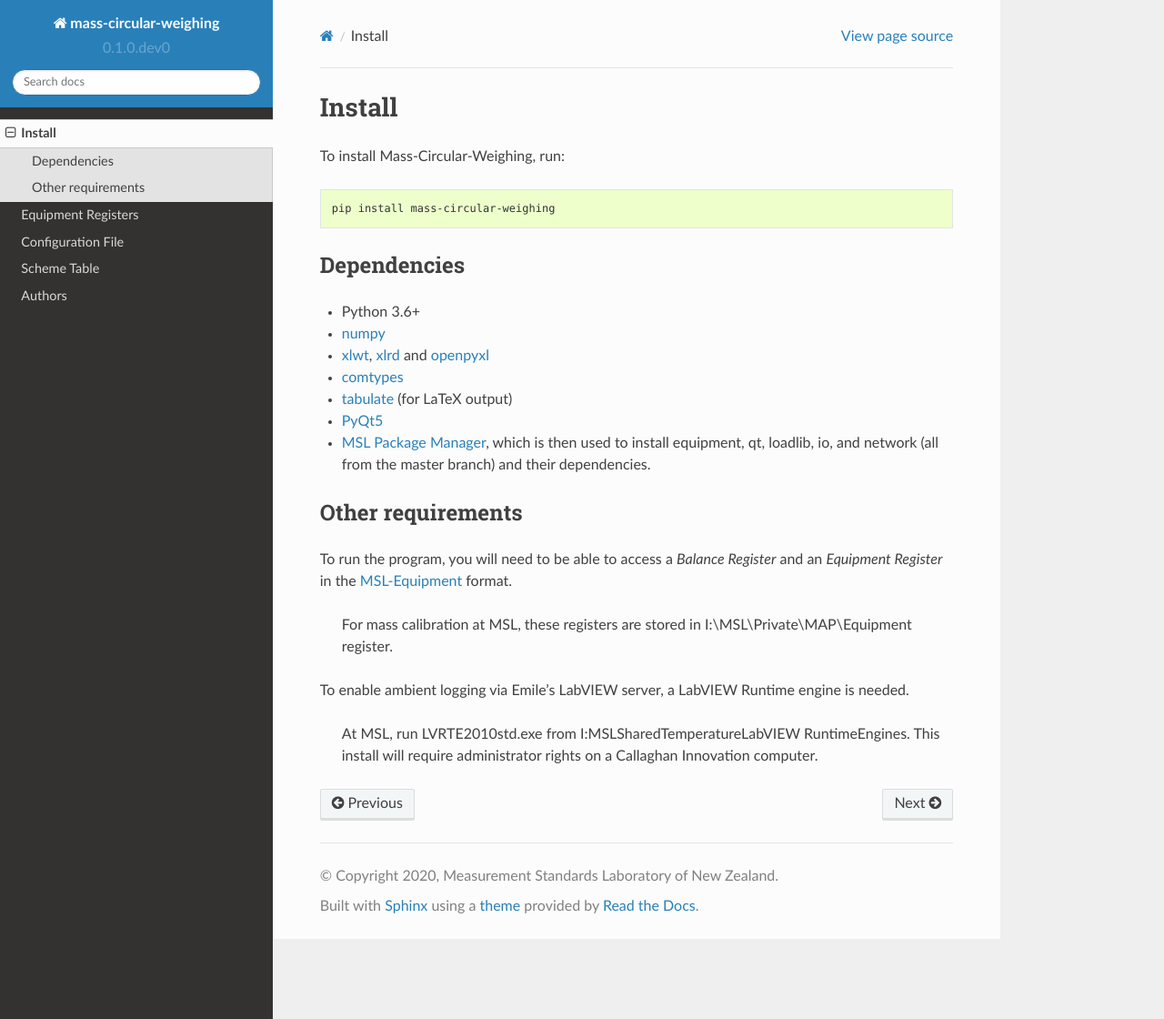
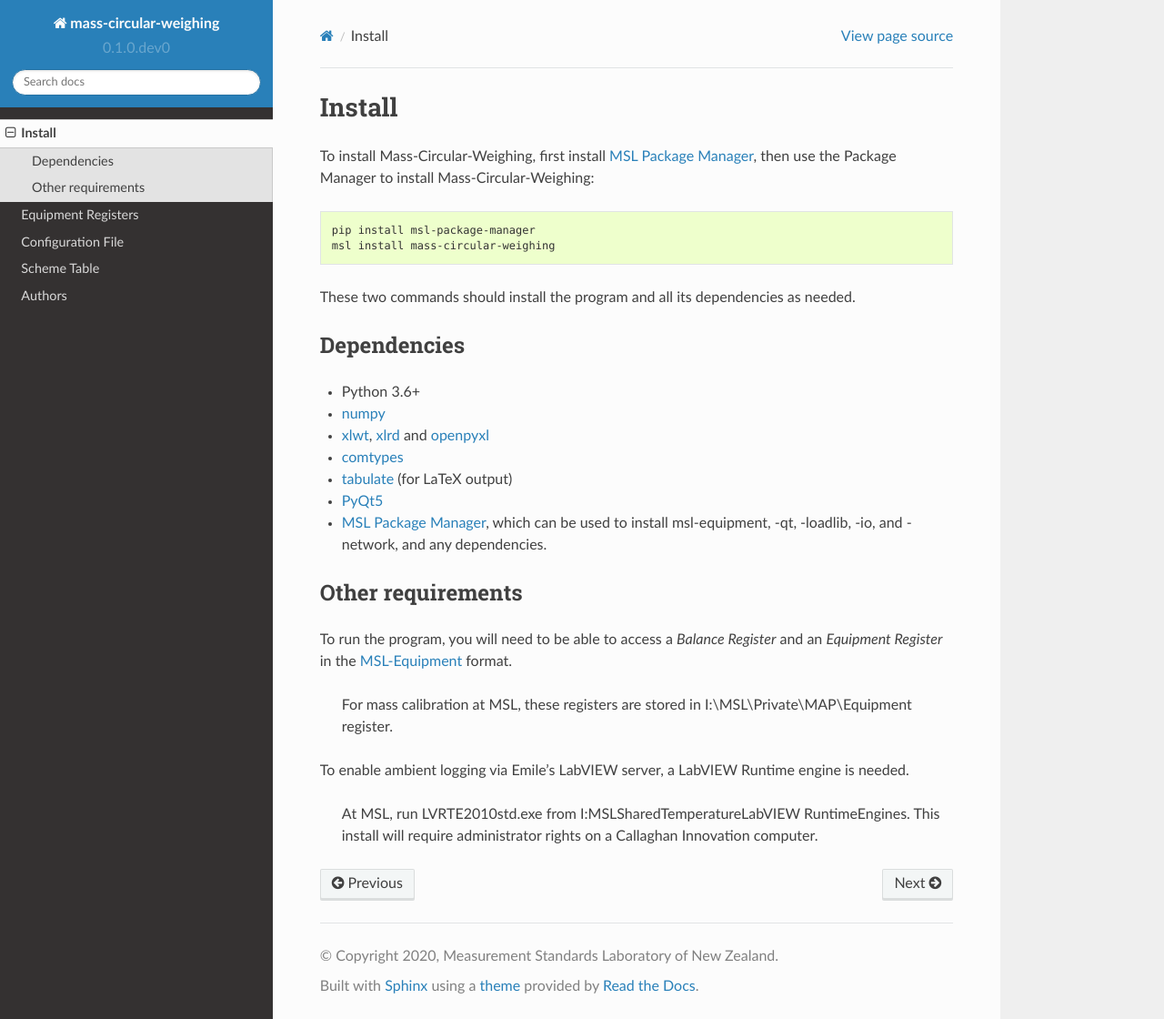
Before and after one commit to MSLNZ/Mass-Circular-Weighing, a Sphinx documentation site: the page built from docs/install.rst, in a window 1280 px wide and 1120 px high. Shown: the whole window at 91% size. Built offline with Sphinx 7.4.7 and the Read the Docs theme 2.0.0, drawn with Linux system fonts in a browser that asks for light colours; pages that are not in the unit, such as notebooks, are missing from menus.

Commit message:
Updated docs to reflect simplified installation procedure

```diff
--- a/docs/install.rst
+++ b/docs/install.rst
@@ -3,11 +3,15 @@
 Install
 =======
 
-To install Mass-Circular-Weighing, run:
+To install Mass-Circular-Weighing, first install `MSL Package Manager`_,
+then use the Package Manager to install Mass-Circular-Weighing:
 
 .. code-block:: console
 
-   pip install mass-circular-weighing
+   pip install msl-package-manager
+   msl install mass-circular-weighing
+
+These two commands should install the program and all its dependencies as needed.
 
 Dependencies
 ------------
@@ -17,8 +21,8 @@ Dependencies
 * comtypes_
 * tabulate_ (for LaTeX output)
 * PyQt5_
-* `MSL Package Manager`_, which is then used to install equipment, qt, loadlib, io, and network
-  (all from the master branch) and their dependencies.
+* `MSL Package Manager`_, which can be used to install msl-equipment, -qt, -loadlib, -io, and -network,
+  and any dependencies.
 
 Other requirements
 ------------------
```
Also changed, not shown: docs/index.rst (+8 -2 lines).
